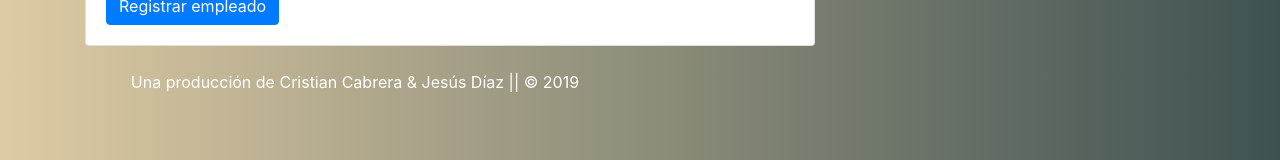
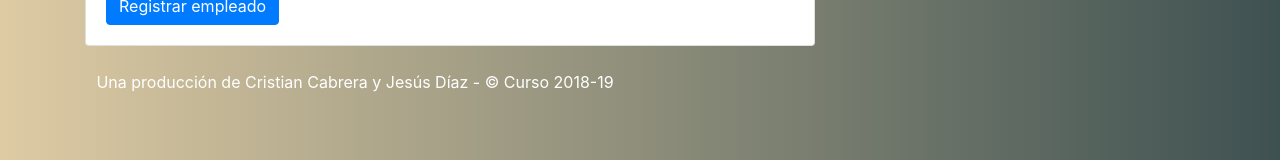
Before and after one commit to jesusdm22/crudAngular, an Angular app in the folder crudAngular/: page / in a window 1280 px wide. Shown: the part 430-590 px from the top of the page. Built offline with nearby package versions, Linux system fonts and the light colour scheme.

Commit message:
Footer definitivo

```diff
--- a/crudAngular/src/app/app.component.html
+++ b/crudAngular/src/app/app.component.html
@@ -43,7 +43,7 @@
   </div>
   <div class="row">
     <div class="col-md-6 mt-4">
-      <p class="text-center" style="color:white;">Una producción de Cristian Cabrera & Jesús Díaz || &copy; 2019</p>
+      <p class="text-center" style="color:white;">Una producción de Cristian Cabrera y Jesús Díaz - &copy; Curso 2018-19</p>
     </div>
   </div>
 </div>
```
